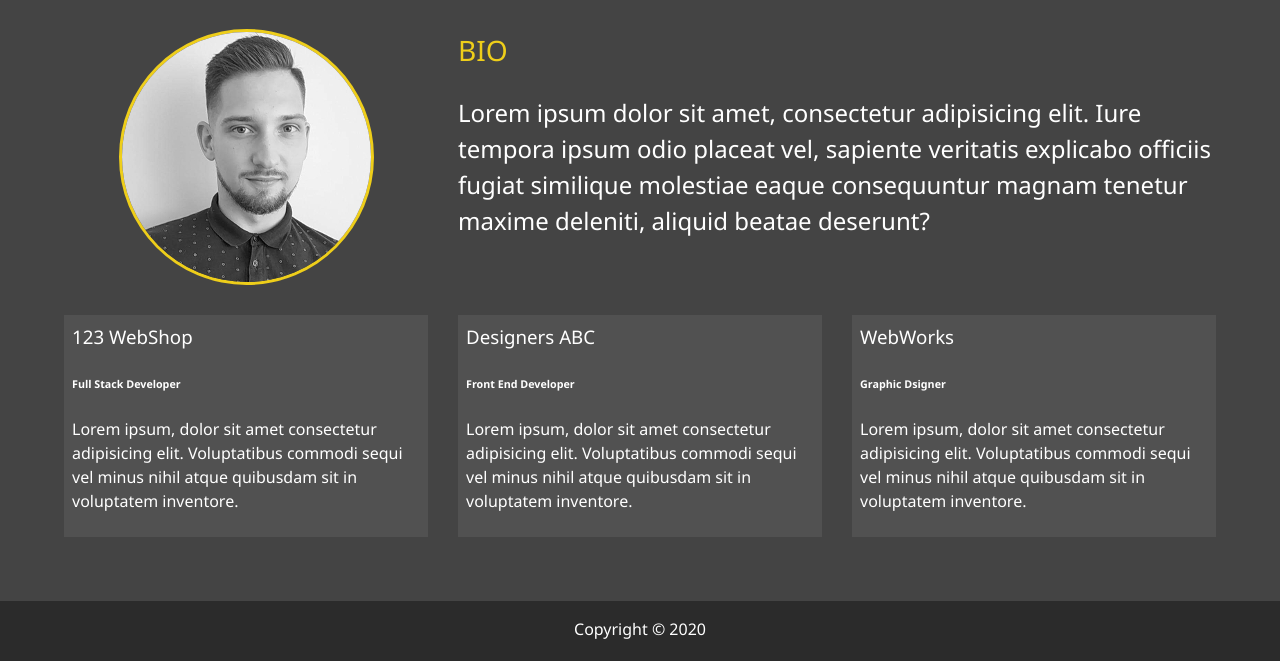
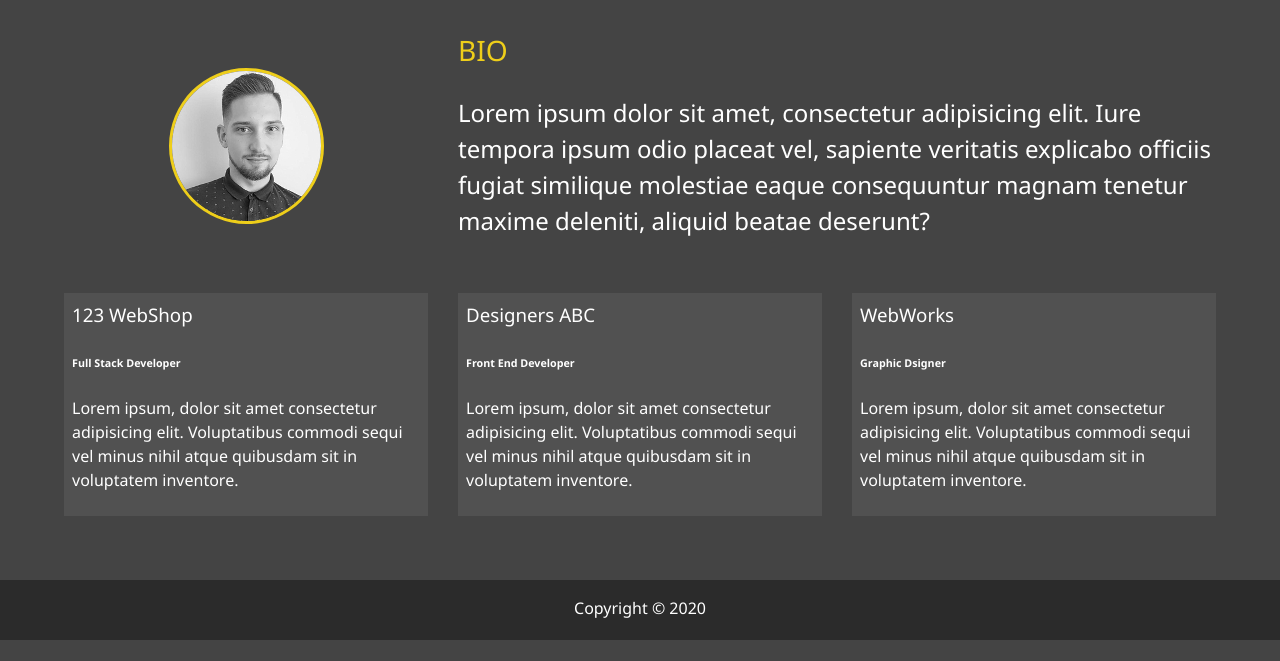
Before and after one commit to Prochuu/modern_porfolio, a website: page dist/about.html in a window 1280 px wide. Shown: the part 229-890 px from the top of the page. After the commit the page ends 869 px from the top, so only its background shows below. Drawn offline with Linux system fonts and the light colour scheme.

Commit message:
changed img src

```diff
--- a/dist/about.html
+++ b/dist/about.html
@@ -43,7 +43,7 @@
       <h2 class="sm-heading">Let me tell you a few things...</h2>
       <div class="about-info">
         <img
-          src="img/portrait.jpg"
+          src="img/portrait_small.jpg"
           alt="Sebastian Proszek Photo"
           class="bio-image"
         />
```
